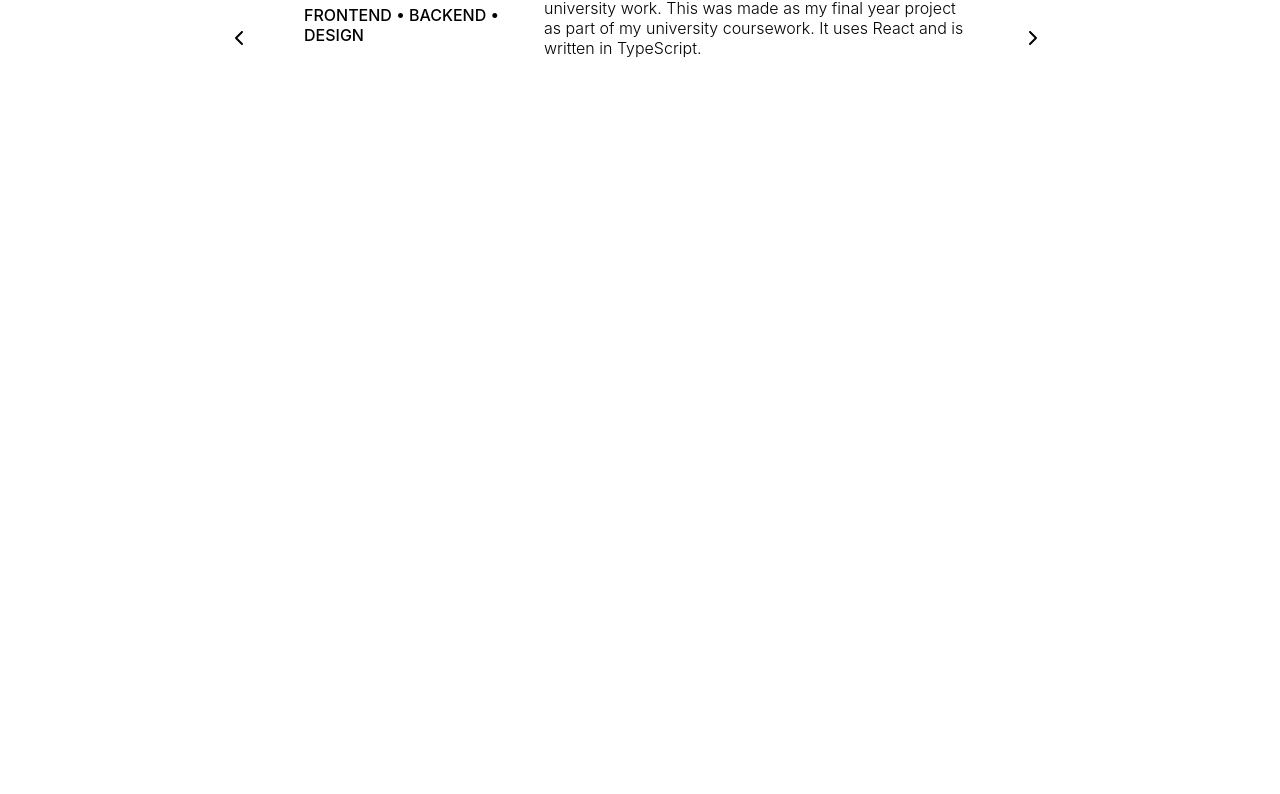
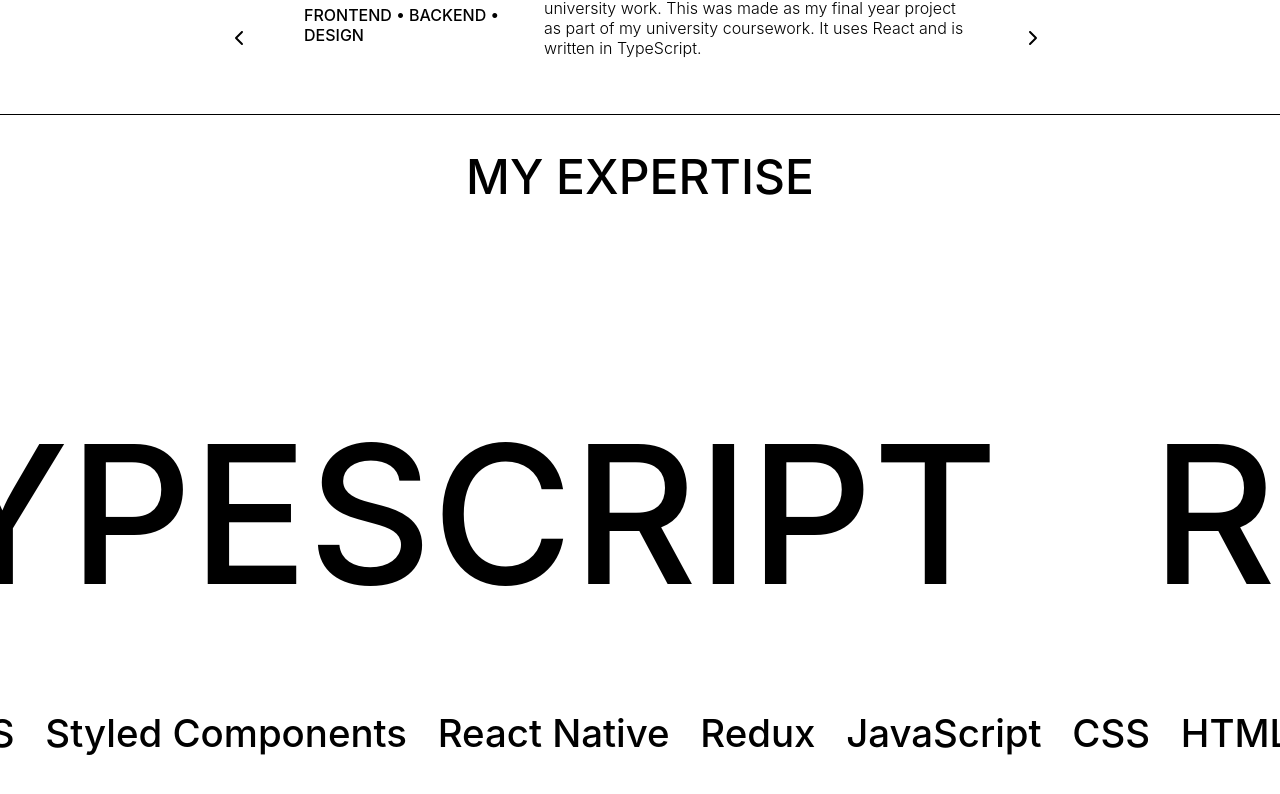
Before and after one commit to jameskbecker/portfolio-old, a Next.js app: page / in a window 1280 px wide. Shown: the part 2286-3080 px from the top of the page. Before the commit the page ends 2400 px from the top, so only its background shows below. Built offline with nearby package versions, Linux system fonts and the light colour scheme.

Commit message:
Added ExpertiseSection

```diff
--- /dev/null
+++ b/src/components/ExpertiseSection/ExpertiseContent.tsx
@@ -0,0 +1,18 @@
+import styled from 'styled-components';
+
+const ExpertiseContent = styled.div`
+  flex: 1 1;
+  display: flex;
+  flex-direction: column;
+  justify-content: center;
+  align-items: center;
+  gap: 5rem;
+  margin: 0 12rem;
+  overflow: hidden;
+
+  & > h1 {
+    padding: 2rem 0;
+  }
+`;
+
+export default ExpertiseContent;
--- /dev/null
+++ b/src/components/ExpertiseSection/expertiseData.ts
@@ -0,0 +1,22 @@
+const topFour = ['TypeScript', 'ReactJS', 'Figma', 'NodeJS'];
+const other = [
+  'HTML',
+  'CSS',
+  'JavaScript',
+  'Redux',
+  'React Native',
+  'Styled Components',
+  'ExpressJS',
+  'Electron',
+  'MySQL',
+  'MongoDB',
+  'Webpack',
+  'Babel AST Manipulation',
+  'Go',
+  'Python',
+  'Swift',
+  'Java',
+  'Webflow',
+];
+
+export { topFour, other };
--- /dev/null
+++ b/src/components/ExpertiseSection/index.tsx
@@ -0,0 +1,59 @@
+import styled from 'styled-components';
+import Marquee from '../marquee';
+import ExpertiseContent from './ExpertiseContent';
+import { other, topFour } from './expertiseData';
+
+const space = '\xA0\xA0\xA0';
+
+const StyledExpertiseSection = styled.section`
+  display: flex;
+  flex-direction: column;
+  justify-content: center;
+  align-items: center;
+  height: 100vh;
+
+  padding: 1.5 0;
+  border-top: 1px solid black;
+
+  overflow: hidden;
+
+  h1 {
+    flex: 0 0 auto;
+
+    text-transform: uppercase;
+    text-align: center;
+    padding: 2rem 0;
+  }
+`;
+
+const UpperText = styled.span`
+  font-size: 15vw;
+  text-transform: uppercase;
+`;
+
+const LowerText = styled.span`
+  font-size: 3vw;
+  text-transform: none;
+`;
+
+const ExpertiseSection = () => {
+  return (
+    <StyledExpertiseSection id="expertise">
+      <h1>My Expertise</h1>
+      <ExpertiseContent>
+        <Marquee>
+          <UpperText>
+            {topFour.join(space)} {space}
+          </UpperText>
+        </Marquee>
+        <Marquee reverse>
+          <LowerText>
+            {other.reverse().join(space)} {space}
+          </LowerText>
+        </Marquee>
+      </ExpertiseContent>
+    </StyledExpertiseSection>
+  );
+};
+
+export default ExpertiseSection;
--- a/src/components/PortfolioSection/index.tsx
+++ b/src/components/PortfolioSection/index.tsx
@@ -11,7 +11,7 @@ const StyledPortfolioSection = styled.section`
 `;
 
 const PortfolioSection = () => (
-  <StyledPortfolioSection>
+  <StyledPortfolioSection id="portfolio">
     <PortfolioCover />
     <Gallery />
   </StyledPortfolioSection>
--- /dev/null
+++ b/src/components/marquee/animations.ts
@@ -0,0 +1,23 @@
+import { keyframes } from 'styled-components';
+
+const scrollAnimation = keyframes`
+  0% {
+    transform: translate(50%, 0);
+  }
+
+  100% {
+    transform: translate(-50%, 0)
+  }
+`;
+
+const scrollReverseAnimation = keyframes`
+  0% {
+    transform: translate(-50%, 0);
+  }
+
+  100% {
+    transform: translate(50%, 0)
+  }
+`;
+
+export { scrollAnimation, scrollReverseAnimation };
--- /dev/null
+++ b/src/components/marquee/index.tsx
@@ -0,0 +1,42 @@
+import { ReactNode } from 'react';
+import styled from 'styled-components';
+import { scrollAnimation, scrollReverseAnimation } from './animations';
+
+type StyledMarqueeProps = {
+  reverse?: boolean;
+};
+
+type MarqueeProps = {
+  children: ReactNode;
+  reverse?: boolean;
+};
+
+const StyledMarquee = styled.div<StyledMarqueeProps>`
+  overflow: hidden;
+  white-space: nowrap;
+
+  & > div {
+    display: flex;
+    flex-direction: row;
+    flex-wrap: nowrap;
+    justify-content: flex-start;
+    align-items: center;
+
+    animation: ${({ reverse }) =>
+        reverse ? scrollReverseAnimation : scrollAnimation}
+      60s linear infinite;
+  }
+`;
+
+const Marquee = ({ children, ...props }: MarqueeProps) => {
+  return (
+    <StyledMarquee {...props}>
+      <div>
+        {children}
+        {children}
+      </div>
+    </StyledMarquee>
+  );
+};
+
+export default Marquee;
--- a/src/pages/index.tsx
+++ b/src/pages/index.tsx
@@ -1,6 +1,7 @@
 import type { NextPage } from 'next';
 import Head from 'next/head';
 import styled from 'styled-components';
+import ExpertiseSection from '../components/ExpertiseSection';
 import HeroSection from '../components/HeroSection';
 import PortfolioSection from '../components/PortfolioSection';
 import NavigationBar from '../features/NavigationBar';
@@ -27,6 +28,7 @@ const Home: NextPage = () => {
         <NavigationBar />
         <HeroSection />
         <PortfolioSection />
+        <ExpertiseSection />
       </StyledHome>
     </div>
   );
```
